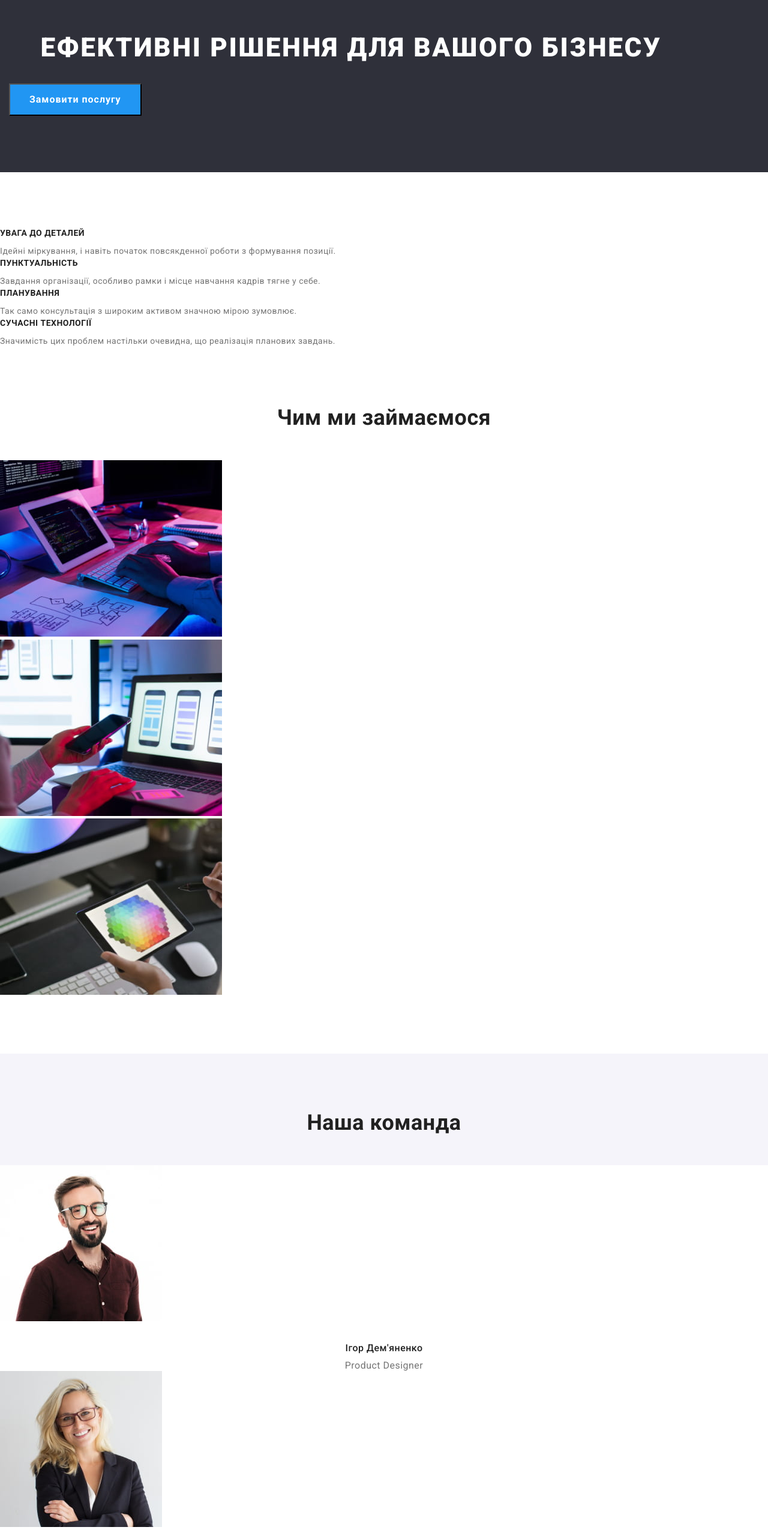
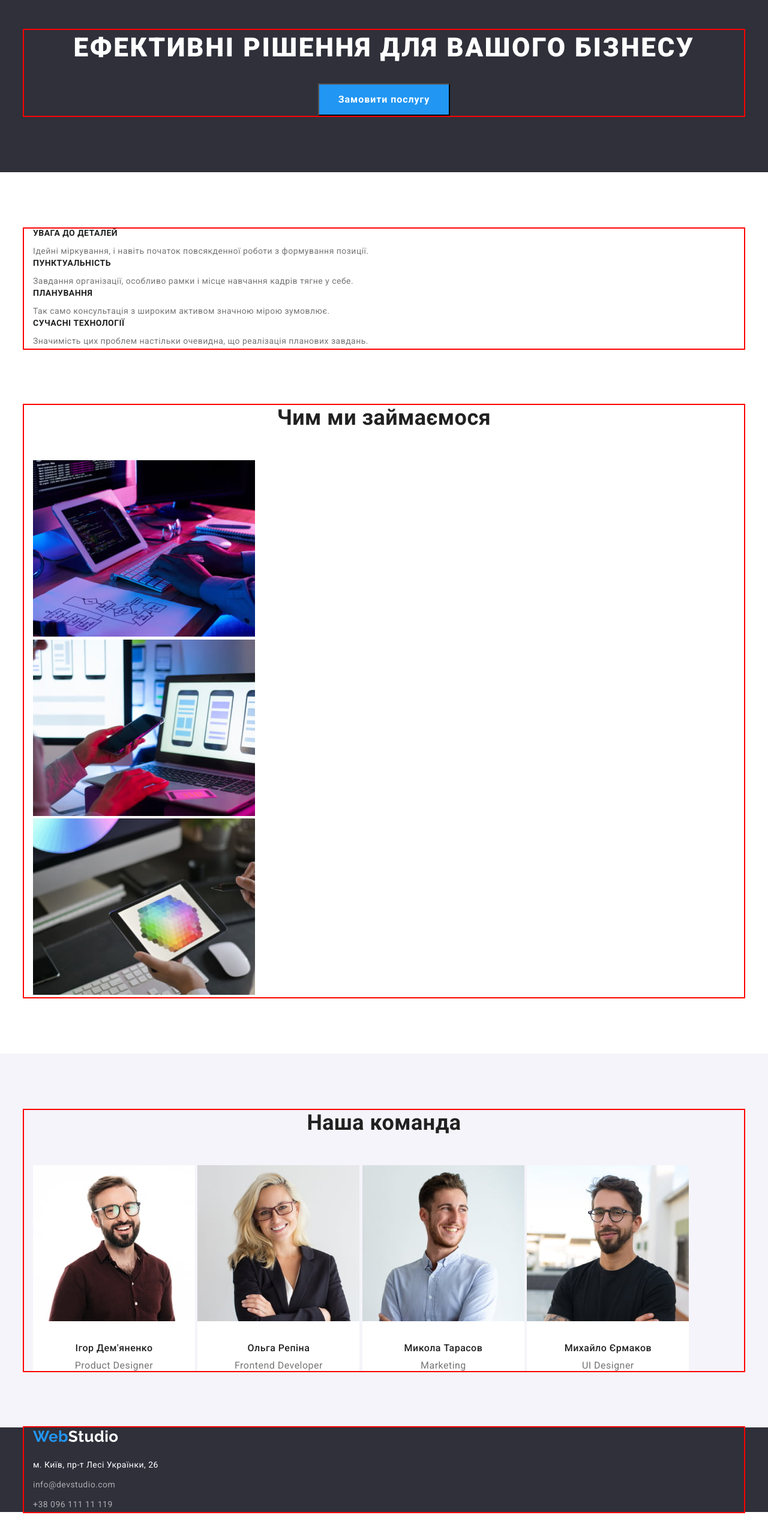
Before and after one commit to DimaSvirin/goit-markup-hw-03, a plain HTML site: page index.html in a window 1280 px wide. Shown: the part 160-2720 px from the top of the page at 60% size. After the commit the page ends 2689 px from the top, so only its background shows below. Drawn offline with nearby package versions, Linux system fonts and the light colour scheme.

Commit message:
додали контейнери та їх розміри

```diff
--- a/css/styles.css
+++ b/css/styles.css
@@ -17,19 +17,23 @@ body {
     color: var(--main-text-color);
     letter-spacing: 0.03em;
 }
-h1, h2, h3, h4, h5, h6, p, ul {
+h1, h2, h3, h4, h5, h6, p {
+    margin: 0;
+}
+ul {
+    list-style: none;
     margin: 0;
     padding: 0;
 }
+button {
+    font-family: inherit;
+    cursor: pointer
+}
+address {
+    font-style: normal;
+}
 .link {
     text-decoration: none;
-}
-.list{
-    list-style: none;
-}
-.btn {
-    font-family: inherit;
-    cursor: pointer
 }
 .hidden {
     position: absolute;
@@ -44,10 +48,13 @@ h1, h2, h3, h4, h5, h6, p, ul {
         overflow: hidden;
 }
 .container {
-    width: 1170px;
+    width: 1200px;
     padding-right: 15px;
     padding-left: 15px;
+    margin: 0 auto;
+    outline: 2px solid red;
 }
+
 /* HEADER */
 .header {
     background: #FFFFFF;
@@ -124,9 +131,10 @@ h1, h2, h3, h4, h5, h6, p, ul {
 }
 
 .hero-btn {
-    display: inline-block;
+    display: block;
+    margin: 0 auto;
     padding: 10px 32px;
-
+    text-align: center;
 
     font-weight: 700;
     font-size: 16px;
@@ -195,17 +203,17 @@ h1, h2, h3, h4, h5, h6, p, ul {
 .team-list {}
 
 .team-item {
+    display: inline-block;
     background: #FFFFFF;
 }
-.team-img {
-    margin-bottom: 30px;
-}
+
 .team-subtitle {
     font-weight: 500;
         font-size: 16px;
         line-height: 1.19;
         text-align: center;
         color: var(--title-color);
+        margin-top: 30px;
         margin-bottom: 10px;
 }
 
@@ -228,9 +236,7 @@ h1, h2, h3, h4, h5, h6, p, ul {
     color: #FFFFFF;
 }
 
-.footer-address {
-    font-style: normal;
-}
+.footer-address {}
 
 .address-list {}
 
@@ -259,7 +265,10 @@ h1, h2, h3, h4, h5, h6, p, ul {
 /* PORTFOLIO */
 .portfolio {}
 .portfolio-title {}
+
 /* FILTERS */
+
+.filters {}
 
 .filters-list {
     margin-bottom: 50px;
@@ -282,7 +291,9 @@ color: #FFFFFF;
 background: var(--active-color);
 }
 
-/* EXAMPLES */
+/* CARDS */
+
+.cards {}
 
 .examples-list {}
 
--- a/index.html
+++ b/index.html
@@ -22,7 +22,7 @@
       <div class="container">
         <a href="./index.html" class="logo link">Web<span class="logo-header logo">Studio</span></a>
         <nav class="header-nav">
-          <ul class="header-nav-list list">
+          <ul class="header-nav-list">
             <li class="header-nav-item">
               <a href="./index.html" class="link current">Студія</a>
             </li>
@@ -34,7 +34,7 @@
             </li>
           </ul>
         </nav>
-        <ul class="header-contacts list">
+        <ul class="header-contacts">
           <li class="header-contacts-item">
             <a href="mailto:info@devstudio.com" class="link">info@devstudio.com</a>
           </li>
@@ -48,12 +48,13 @@
       <section class="hero section">
         <div class="container">
           <h1 class="hero-title">Ефективні рішення для вашого бізнесу</h1>
-          <button type="button" class="hero-btn btn">Замовити послугу</button>
+          <button type="button" class="hero-btn">Замовити послугу</button>
         </div>
       </section>
       <section class="features section">
+        <div class="container">
           <h2 class="features-title hidden">Наші принципи роботи</h2>
-        <ul class="features-list list">
+          <ul class="features-list">
             <li class="features-item">
               <h3 class="features-subtitle">УВАГА ДО ДЕТАЛЕЙ</h3>
               <p class="features-text">
@@ -82,10 +83,12 @@
               </p>
             </li>
           </ul>
+        </div>
       </section>
       <section class="works section">
+        <div class="container">
           <h2 class="works-title">Чим ми займаємося</h2>
-        <ul class="works-list list">
+          <ul class="works-list">
             <li class="works-item">
               <img
                 src="./images/box1.jpg"
@@ -111,12 +114,14 @@
               />
             </li>
           </ul>
+        </div>
       </section>
       <section class="team section">
+        <div class="container">
             <h2 class="team-title">Наша команда</h2>
-        <ul class="team-list list">
+            <ul class="team-list">
               <li class="team-item">
-            <img class="team-img"
+                <img
                   src="./images/img1.jpg"
                   alt="Ігор Дем'яненко"
                   width="270"
@@ -126,7 +131,7 @@
                 <p class="team-text">Product Designer</p>
               </li>
               <li class="team-item">
-            <img class="team-img"
+                <img
                   src="./images/img2.jpg"
                   alt="Ольга Репіна"
                   width="270"
@@ -136,7 +141,7 @@
                 <p class="team-text">Frontend Developer</p>
               </li>
               <li class="team-item">
-            <img class="team-img"
+                <img
                   src="./images/img3.jpg"
                   alt="Микола Тарасов"
                   width="270"
@@ -146,7 +151,7 @@
                 <p class="team-text">Marketing</p>
               </li>
               <li class="team-item">
-            <img class="team-img"
+                <img
                   src="./images/img4.jpg"
                   alt="Михайло Єрмаков"
                   width="270"
@@ -156,15 +161,17 @@
                 <p class="team-text">UI Designer</p>
               </li>
             </ul>
+        </div>
       </section>
     </main>
     <footer class="footer">
+      <div class="container">
         <div class="footer-logo">
           <a href="./index.html" class="logo link">
           Web<span class="logo-footer logo">Studio</span></a>
         </div>
         <address class="footer-address">
-        <ul class="address-list list">
+        <ul class="address-list">
           <li class="address-item">
             <a
               href="https://goo.gl/maps/7oADpj2Zgg1aANnz5"
@@ -181,6 +188,7 @@
           </li>
         </ul>
         </address>
+      </div>
     </footer>
   </body>
 </html>
```
Also changed, not shown: portfolio.html (+13 -11 lines). Lines whose indentation alone changed are shown as unchanged.
